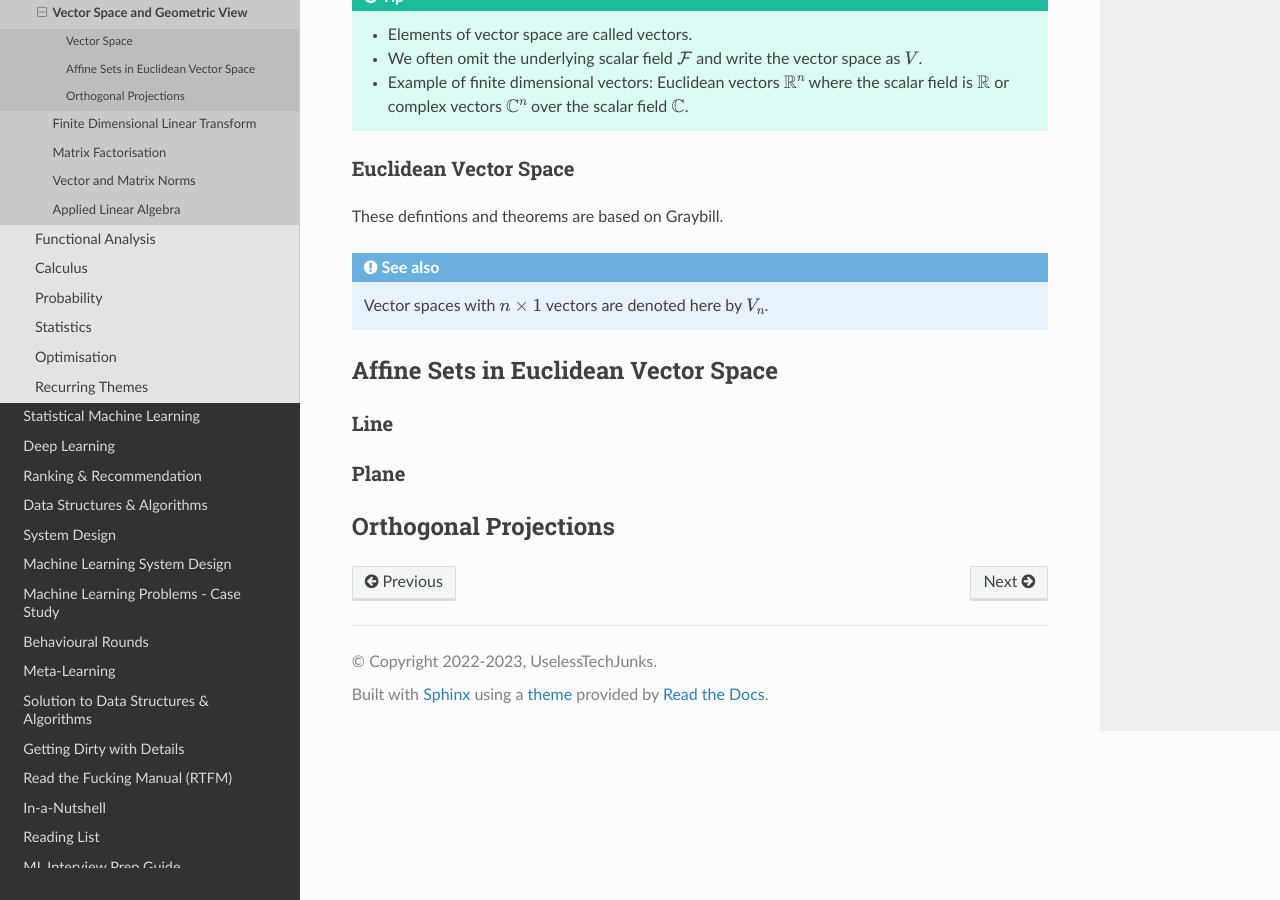
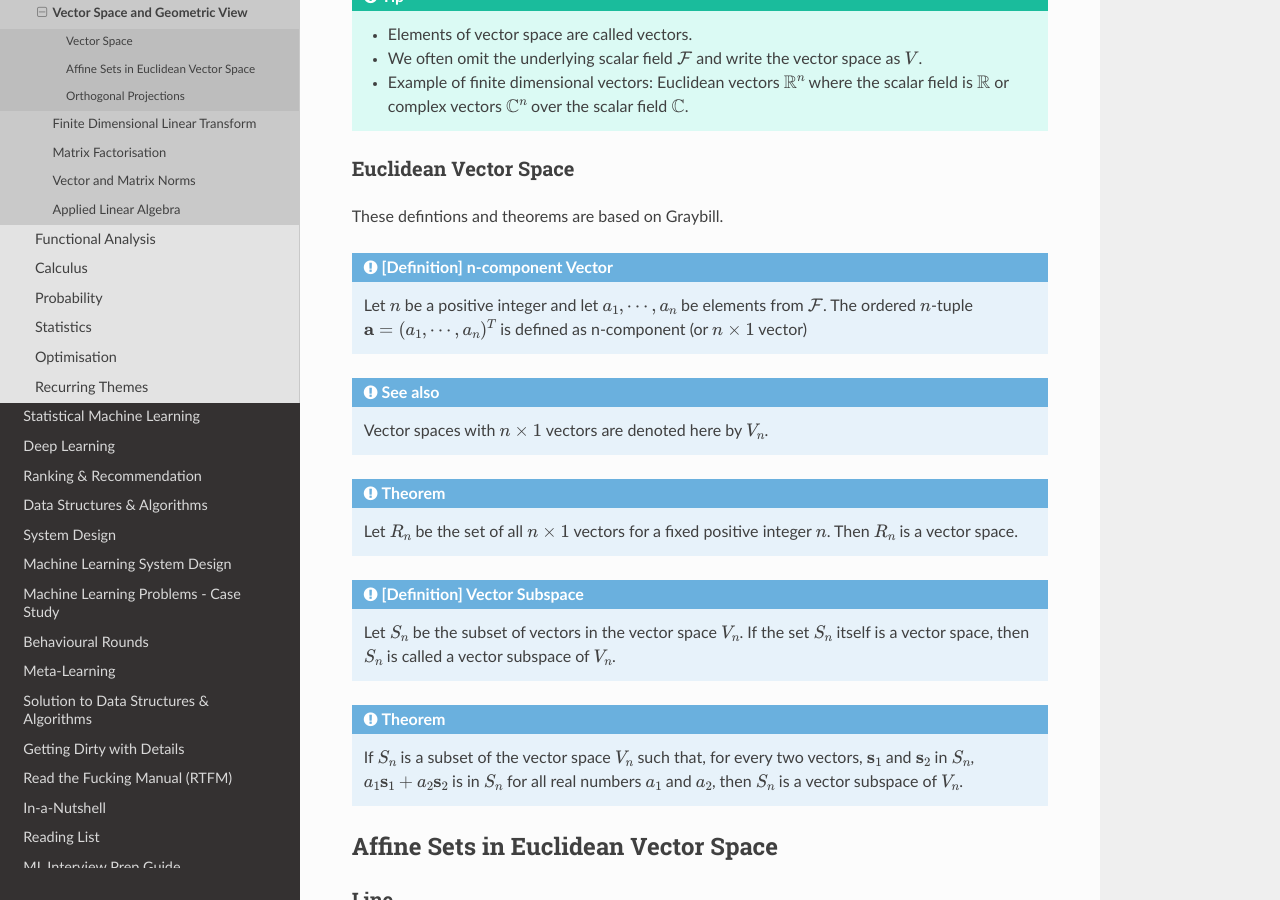
Before and after one commit to uselesstechjunks/leetcode, a Sphinx documentation site: the page built from docs/source/math/linalg/vecspace.rst, in a window 1280 px wide and 900 px high, scrolled down 1029 px. Built offline with Sphinx 7.4.7 and the Read the Docs theme 2.0.0, drawn with Linux system fonts in a browser that asks for light colours.

Commit message:
Update vecspace.rst

```diff
--- a/docs/source/math/linalg/vecspace.rst
+++ b/docs/source/math/linalg/vecspace.rst
@@ -42,16 +42,23 @@ Euclidean Vector Space
 These defintions and theorems are based on Graybill.
 
 .. admonition:: [Definition] n-component Vector
+
 	Let :math:`n` be a positive integer and let :math:`a_1,\cdots,a_n` be elements from :math:`\mathcal{F}`. The ordered :math:`n`-tuple :math:`\mathbf{a}=(a_1,\cdots,a_n)^T` is defined as n-component (or :math:`n\times 1` vector)
 
 .. seealso::
 	Vector spaces with :math:`n\times 1` vectors are denoted here by :math:`V_n`.
 
 .. admonition:: Theorem
+
 	Let :math:`R_n` be the set of all :math:`n\times 1` vectors for a fixed positive integer :math:`n`. Then :math:`R_n` is a vector space.
 
 .. admonition:: [Definition] Vector Subspace
+
 	Let :math:`S_n` be the subset of vectors in the vector space :math:`V_n`. If the set :math:`S_n` itself is a vector space, then :math:`S_n` is called a vector subspace of :math:`V_n`.
+
+.. admonition:: Theorem
+
+	If :math:`S_n` is a subset of the vector space :math:`V_n` such that, for every two vectors, :math:`\mathbf{s}_1` and :math:`\mathbf{s}_2` in :math:`S_n`, :math:`a_1\mathbf{s}_1+a_2\mathbf{s}_2` is in :math:`S_n` for all real numbers :math:`a_1` and :math:`a_2`, then :math:`S_n` is a vector subspace of :math:`V_n`.
 
 ********************************************************************************
 Affine Sets in Euclidean Vector Space
```
